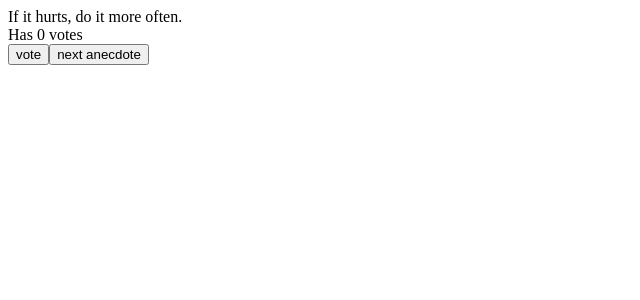
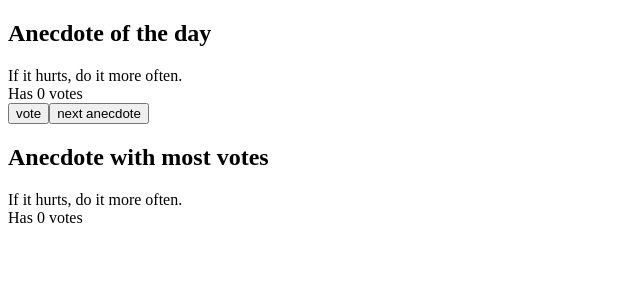
Before and after one commit to Barnab1/Full-Stack-Open, a React (Vite) app in the folder part1/: page / in a window 1280 px wide. Shown: the top 300 px of the page, without its empty margins (0-640 px from the left). Built offline with nearby package versions, Linux system fonts and the light colour scheme.

Commit message:
Did the exercise 1.14 of part1 about showing the most voted anecdote'

```diff
--- a/part1/src/App.jsx
+++ b/part1/src/App.jsx
@@ -1,6 +1,9 @@
 import {useState} from 'react';
 
 const Button = ({onClick, text})=> <button onClick={onClick}>{text}</button>
+const DisplayVotes = (props)=> <div> Has {props.value} votes</div>
+const Display = ({text})=> <div> {text} </div>
+
 
 const App = () => {
 
@@ -25,19 +28,40 @@ const App = () => {
   const randomSelecter = (array)=> Math.floor(Math.random() * array.length );
 
   const handleVotes = (anecdoteIndex)=>{
-
     let copy = [...vote];
     copy[anecdoteIndex] += 1;
     setUserVote(copy);
+  }
 
+  const mostVoted = ()=>{
+
+let numbers = [...vote];
+
+let maxNumber = numbers[0];
+let maxIndex = 0;
+
+for(let i = 1; i <= numbers.length; i++){
+  if(numbers[i] > maxNumber){
+    maxNumber = numbers[i];
+    maxIndex = i;
   }
+}
+return maxIndex;
+  }
+
+console.log("Most voted index is: ", mostVoted());
 
   return (
     <div>
+      <h2>Anecdote of the day</h2>
       {anecdotes[selected]}
-      <div>Has {vote[selected]} votes</div>
-      <Button onClick={()=>handleVotes(selected)} text="vote"/>
+      <DisplayVotes value={vote[selected]}/>
+      <Button onClick={(e)=>handleVotes(selected)} text="vote"/>
       <Button onClick={()=> setSelected(randomSelecter(anecdotes))} text="next anecdote"/>
+
+      <h2>Anecdote with most votes</h2>
+      <Display text={anecdotes[mostVoted()]}/>
+      <DisplayVotes value = {vote[mostVoted()]}/>
     </div>
   )
 }
```
